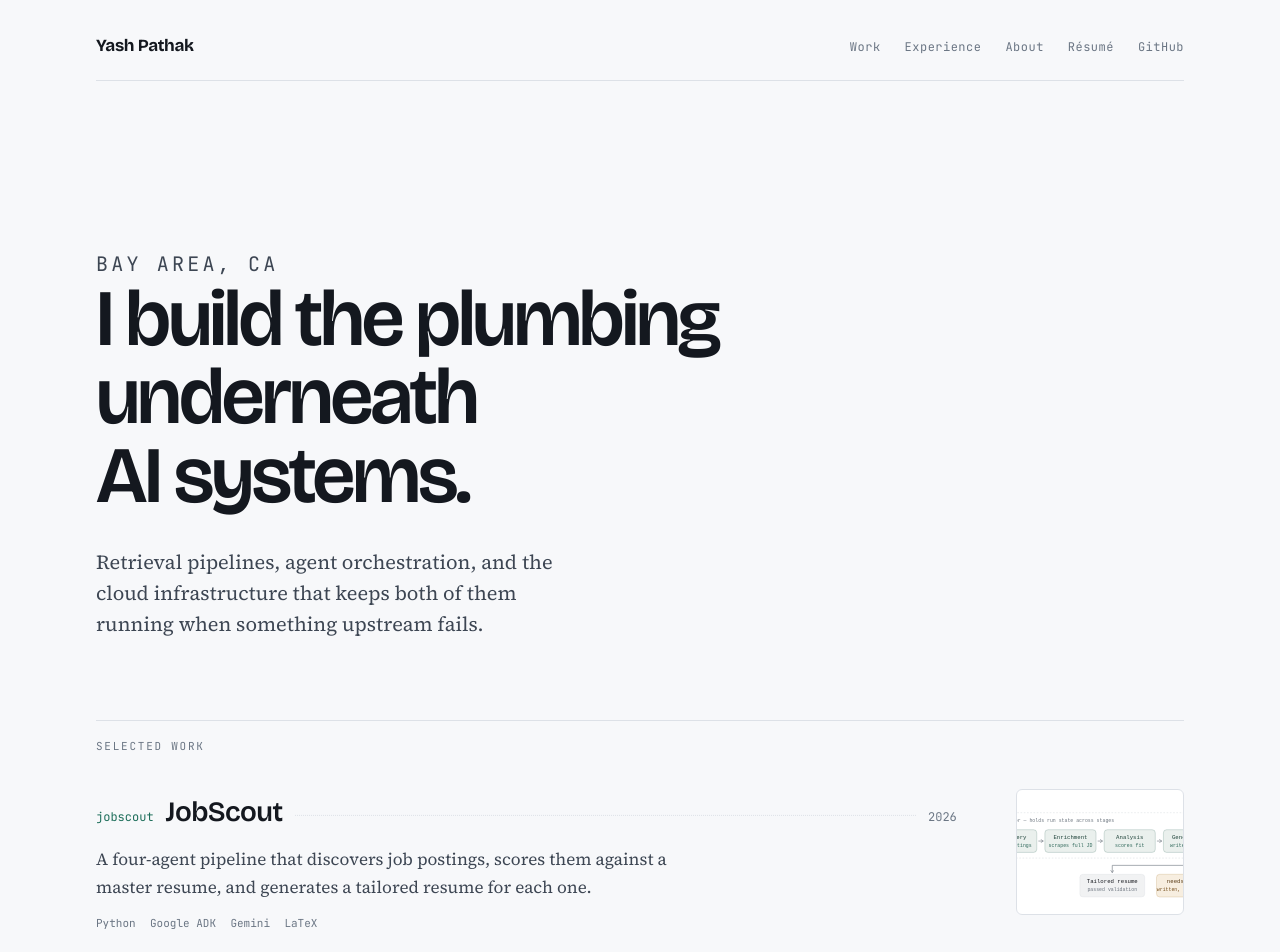
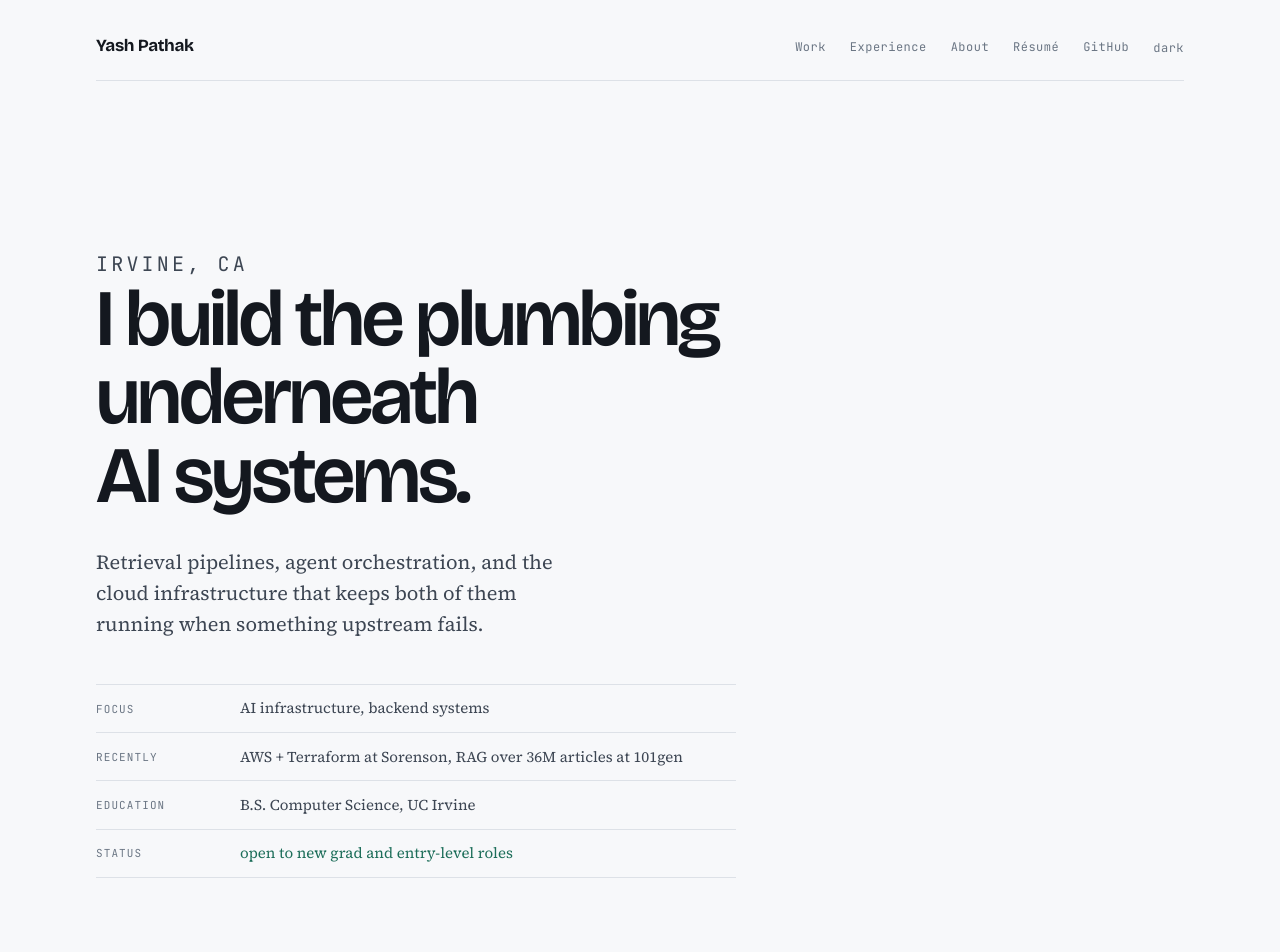
Before and after one commit to YashPathak1446/portfolio, a Next.js app: page / in a window 1280 px wide. Shown: the top 952 px of the page. Built offline with nearby package versions, Linux system fonts and the light colour scheme.

Commit message:
Added Theme Toggle cached and defaulted to local storage, a sticky table of contents on case studies with auto generated ids, a hero record block with focused details and visual modification

```diff
--- a/src/app/globals.css
+++ b/src/app/globals.css
@@ -18,8 +18,19 @@
   --gutter: clamp(1.25rem, 5vw, 4rem);
 }
 
+:root[data-theme='dark'] {
+  --ink: #eef1f5;
+  --ink-soft: #c2c9d4;
+  --muted: #8b95a3;
+  --paper: #0e1116;
+  --panel: #161b22;
+  --rule: #262d38;
+  --signal: #5dcaa5;
+  --wash: #16241f;
+}
+
 @media (prefers-color-scheme: dark) {
-  :root {
+  :root:not([data-theme='light']) {
     --ink: #eef1f5;
     --ink-soft: #c2c9d4;
     --muted: #8b95a3;
@@ -564,3 +575,114 @@ a { color: inherit; }
   .entry-key { order: -1; }
   .leader { display: none; }
 }
+.theme-toggle {
+  font-family: var(--mono);
+  font-size: 0.75rem;
+  letter-spacing: 0.04em;
+  color: var(--muted);
+  background: none;
+  border: 0;
+  padding: 0;
+  cursor: pointer;
+}
+
+.theme-toggle:hover { color: var(--signal); }
+
+.record {
+  margin: 2.75rem 0 0;
+  padding: 0;
+  border-top: 1px solid var(--rule);
+  max-width: 40rem;
+}
+
+.record > div {
+  display: grid;
+  grid-template-columns: 7.5rem 1fr;
+  gap: 0 1.5rem;
+  padding: 0.7rem 0;
+  border-bottom: 1px solid var(--rule);
+}
+
+.record dt {
+  font-family: var(--mono);
+  font-size: 0.6875rem;
+  letter-spacing: 0.1em;
+  text-transform: uppercase;
+  color: var(--muted);
+  padding-top: 0.2rem;
+}
+
+.record dd {
+  margin: 0;
+  font-size: 0.9375rem;
+  color: var(--ink-soft);
+}
+
+.record dd.open { color: var(--signal); }
+
+.reading {
+  display: grid;
+  grid-template-columns: 1fr 13rem;
+  gap: 0 3.5rem;
+  align-items: start;
+}
+
+.toc {
+  grid-column: 2;
+  position: sticky;
+  top: 2.5rem;
+  padding-top: 2.5rem;
+}
+
+.toc-label {
+  font-family: var(--mono);
+  font-size: 0.6875rem;
+  letter-spacing: 0.14em;
+  text-transform: uppercase;
+  color: var(--muted);
+  margin: 0 0 0.85rem;
+}
+
+.toc ol {
+  list-style: none;
+  margin: 0;
+  padding: 0;
+  border-left: 1px solid var(--rule);
+}
+
+.toc li { margin: 0; }
+
+.toc a {
+  display: block;
+  padding: 0.32rem 0 0.32rem 0.9rem;
+  margin-left: -1px;
+  border-left: 1px solid transparent;
+  font-size: 0.8125rem;
+  line-height: 1.35;
+  color: var(--muted);
+  text-decoration: none;
+}
+
+.toc a:hover {
+  color: var(--ink);
+  border-left-color: var(--signal);
+}
+
+.prose h2 { scroll-margin-top: 2rem; }
+
+@media (max-width: 60rem) {
+  .reading { grid-template-columns: 1fr; }
+  .toc { display: none; }
+}
+
+@media (max-width: 40rem) {
+  .record > div { grid-template-columns: 1fr; gap: 0.15rem; padding: 0.6rem 0; }
+  .record dt { padding-top: 0; }
+}
+
+.masthead nav { flex-wrap: wrap; justify-content: flex-end; }
+
+@media (max-width: 30rem) {
+  .masthead { gap: 0.75rem; }
+  .masthead nav { gap: 0.9rem 1rem; }
+}
--- a/src/app/layout.tsx
+++ b/src/app/layout.tsx
@@ -1,5 +1,6 @@
 import type { Metadata } from 'next';
 import './globals.css';
+import ThemeToggle from '@/components/ThemeToggle';
 
 const SITE = 'https://portfolio-sigma-nine-qz39oyo8ii.vercel.app'; // TODO: your domain
 const DESCRIPTION =
@@ -25,7 +26,15 @@ export const metadata: Metadata = {
 
 export default function RootLayout({ children }: { children: React.ReactNode }) {
   return (
-    <html lang="en">
+    <html lang="en" suppressHydrationWarning>
+      <head>
+        <script
+          dangerouslySetInnerHTML={{
+            __html:
+              "try{var t=localStorage.getItem('theme');if(t)document.documentElement.setAttribute('data-theme',t)}catch(e){}",
+          }}
+        />
+      </head>
       <body>
         <div className="shell">
           <header className="masthead">
@@ -36,6 +45,7 @@ export default function RootLayout({ children }: { children: React.ReactNode })
               <a href="/#about">About</a>
               <a href="/resume.pdf">Résumé</a>
               <a href="https://github.com/YashPathak1446">GitHub</a>
+              <ThemeToggle />
             </nav>
           </header>
           {children}
--- a/src/app/page.tsx
+++ b/src/app/page.tsx
@@ -10,12 +10,19 @@ export default function Home() {
   return (
     <main>
       <section className="hero">
-        <p className="eyebrow">Bay Area, CA</p>
+        <p className="eyebrow">Irvine, CA</p>
         <h1>I build the plumbing underneath AI systems.</h1>
         <p>
           Retrieval pipelines, agent orchestration, and the cloud infrastructure
           that keeps both of them running when something upstream fails.
         </p>
+
+        <dl className="record">
+          <div><dt>focus</dt><dd>AI infrastructure, backend systems</dd></div>
+          <div><dt>recently</dt><dd>AWS + Terraform at Sorenson, RAG over 36M articles at 101gen</dd></div>
+          <div><dt>education</dt><dd>B.S. Computer Science, UC Irvine</dd></div>
+          <div><dt>status</dt><dd className="open">open to new grad and entry-level roles</dd></div>
+        </dl>
       </section>
 
       <section id="work">
@@ -110,7 +117,7 @@ export default function Home() {
       <section id="about" className="about">
         <h2>About</h2>
         <div className="bio">
-          <img className="portrait" src="images/yash_pathak.jpeg" alt="Yash Pathak" />
+          <img className="portrait" src="/images/yash_pathak.jpeg" alt="Yash Pathak" />
           <div>
           <p>
             I graduated from UC Irvine with a B.S. in Computer Science and spent the
--- /dev/null
+++ b/src/components/ThemeToggle.tsx
@@ -0,0 +1,34 @@
+'use client';
+
+import { useEffect, useState } from 'react';
+
+type Mode = 'light' | 'dark';
+
+export default function ThemeToggle() {
+  const [mode, setMode] = useState<Mode | null>(null);
+
+  useEffect(() => {
+    const stored = localStorage.getItem('theme') as Mode | null;
+    const system: Mode = window.matchMedia('(prefers-color-scheme: dark)').matches ? 'dark' : 'light';
+    setMode(stored ?? system);
+  }, []);
+
+  function toggle() {
+    const next: Mode = mode === 'dark' ? 'light' : 'dark';
+    setMode(next);
+    document.documentElement.setAttribute('data-theme', next);
+    localStorage.setItem('theme', next);
+  }
+
+  return (
+    <button
+      type="button"
+      className="theme-toggle"
+      onClick={toggle}
+      aria-label={mode === 'dark' ? 'Switch to light theme' : 'Switch to dark theme'}
+      aria-pressed={mode === 'dark'}
+    >
+      <span aria-hidden="true">{mode === 'dark' ? 'light' : 'dark'}</span>
+    </button>
+  );
+}
```
Also changed, not shown: src/app/projects/[slug]/page.tsx (+31 -3 lines), src/lib/toc.ts (added, +31 -0 lines).
